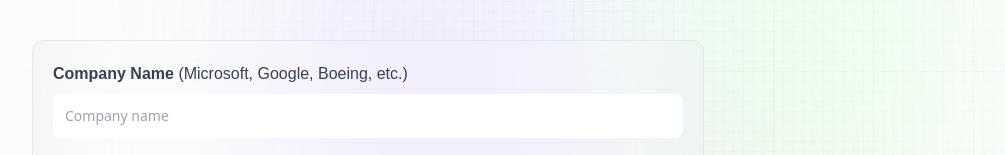
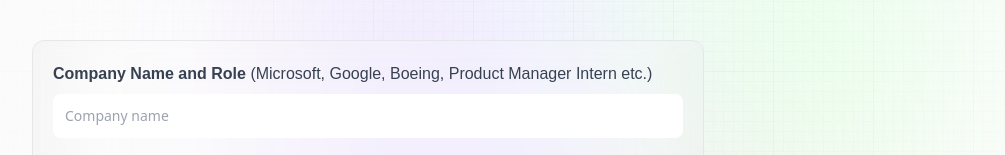
Before and after one commit to SameerisHere/internvu, a Next.js app: page /update-prompt in a window 1280 px wide. Shown: the part 234-389 px from the top of the page, without its empty margins (32-1037 px from the left). Built offline with nearby package versions, Linux system fonts and the light colour scheme; no server answers.

Commit message:
Update Form.jsx

```diff
--- a/components/Form.jsx
+++ b/components/Form.jsx
@@ -16,9 +16,9 @@
       >
         <label>
           <span className='font-satoshi font-semibold text-base text-gray-700'>
-            Company Name{" "}
+            Company Name and Role{" "}
             <span className='font-normal'>
-              (Microsoft, Google, Boeing, etc.)
+              (Microsoft, Google, Boeing, Product Manager Intern etc.)
             </span>
           </span>
           <input
```
